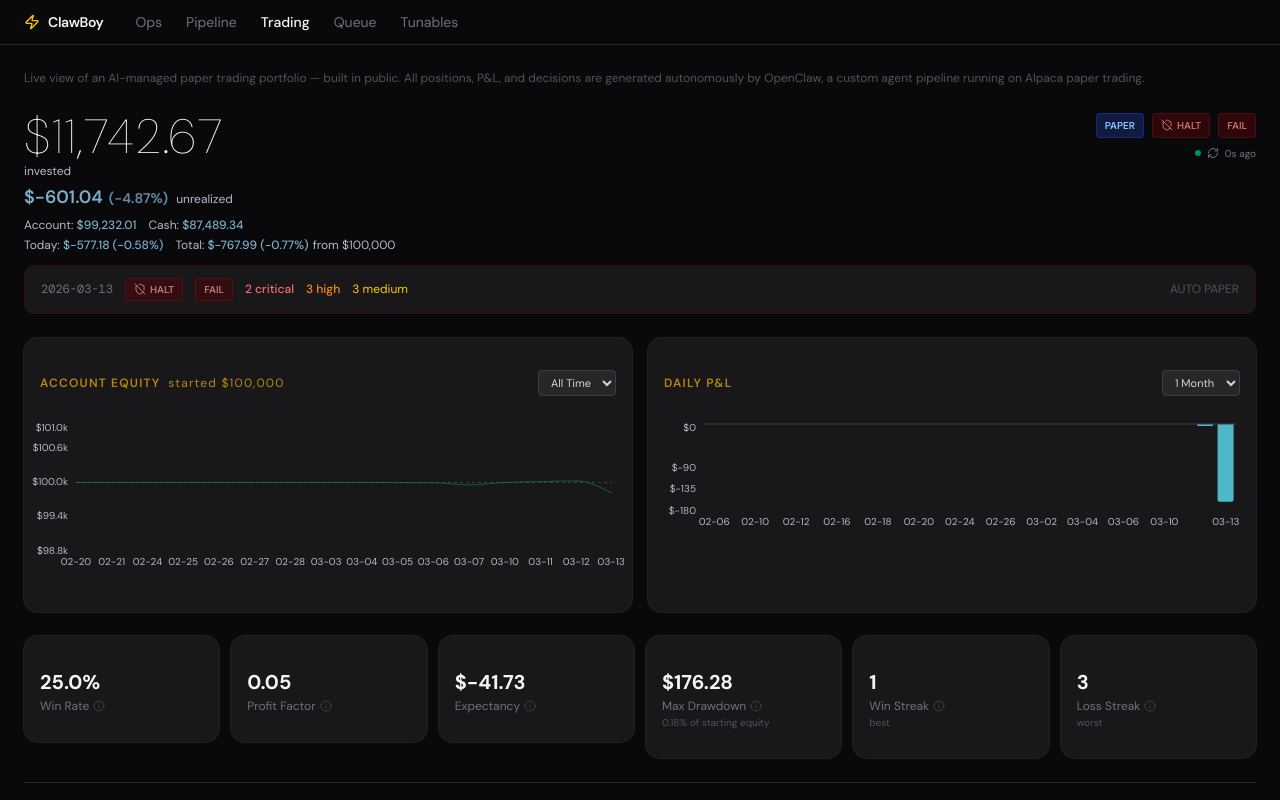
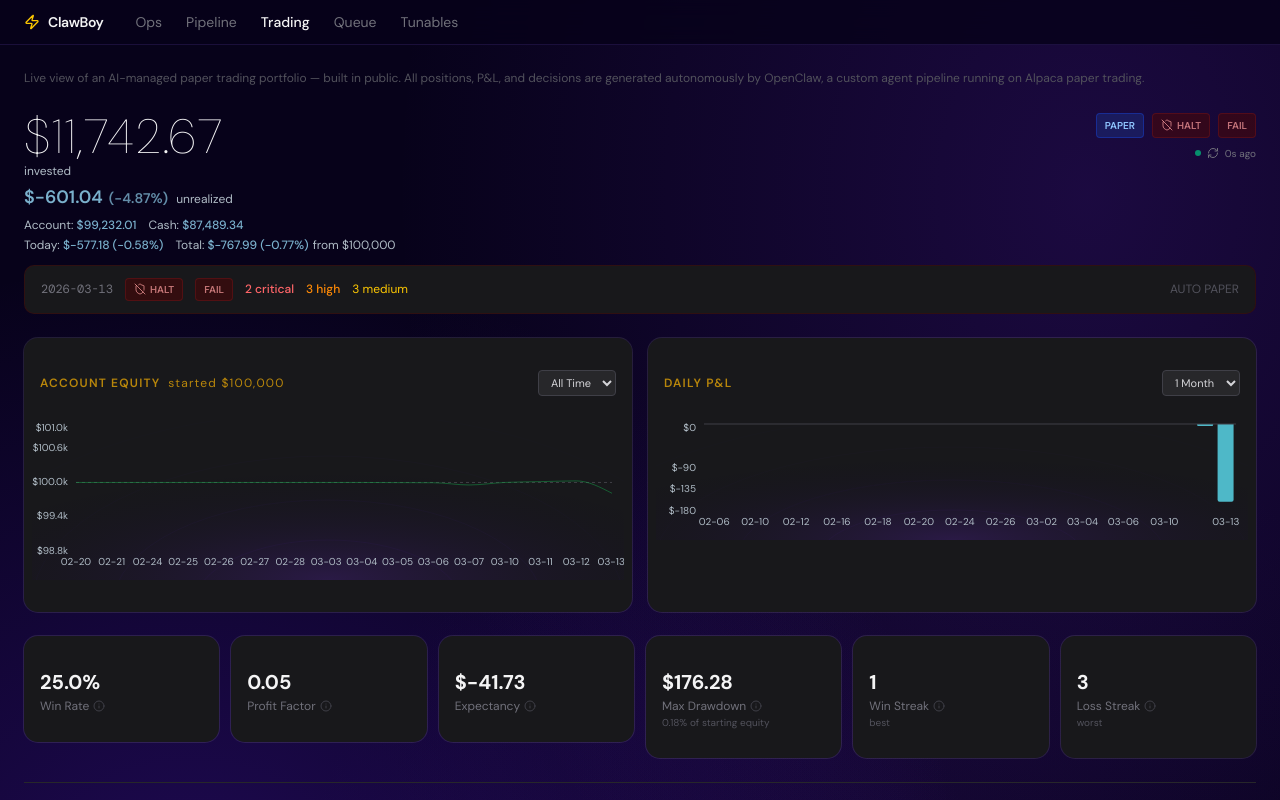
Before and after one commit to jacobbarkley/claw-dashboard, a Next.js app: page /trading in a window 1280 px wide. Shown: the top 800 px of the page. Built offline with nearby package versions, Linux system fonts and the light colour scheme; a web font is replaced by a local one.

Commit message:
Add orbital rings overlay to Daily P&L chart; complete nebula visual overhaul

```diff
--- a/app/globals.css
+++ b/app/globals.css
@@ -83,23 +83,23 @@
 }
 
 .dark {
-  --background: oklch(0.145 0 0);
+  --background: #07021a;
   --foreground: oklch(0.985 0 0);
-  --card: oklch(0.205 0 0);
+  --card: #0e0830;
   --card-foreground: oklch(0.985 0 0);
-  --popover: oklch(0.205 0 0);
+  --popover: #0e0830;
   --popover-foreground: oklch(0.985 0 0);
   --primary: oklch(0.87 0.00 0);
   --primary-foreground: oklch(0.205 0 0);
-  --secondary: oklch(0.269 0 0);
+  --secondary: #1a1040;
   --secondary-foreground: oklch(0.985 0 0);
-  --muted: oklch(0.269 0 0);
+  --muted: #1a1040;
   --muted-foreground: oklch(0.708 0 0);
-  --accent: oklch(0.371 0 0);
+  --accent: #221452;
   --accent-foreground: oklch(0.985 0 0);
   --destructive: oklch(0.704 0.191 22.216);
-  --border: oklch(1 0 0 / 10%);
-  --input: oklch(1 0 0 / 15%);
+  --border: rgba(139, 92, 246, 0.12);
+  --input: rgba(139, 92, 246, 0.10);
   --ring: oklch(0.556 0 0);
   --chart-1: oklch(0.809 0.105 251.813);
   --chart-2: oklch(0.623 0.214 259.815);
--- a/components/nav.tsx
+++ b/components/nav.tsx
@@ -13,7 +13,7 @@ export function Nav({ active }: { active: "dashboard" | "pipeline" | "trading" |
   return (
     <>
       {/* Top nav — logo always visible; links hidden on mobile */}
-      <div className="border-b border-zinc-800 px-6 py-3 flex items-center gap-6 shrink-0">
+      <div className="border-b px-6 py-3 flex items-center gap-6 shrink-0 backdrop-blur-md" style={{ borderColor: "rgba(139,92,246,0.15)", background: "rgba(7,2,26,0.80)" }}>
         <div className="flex items-center gap-2 mr-2">
           <Zap className="w-4 h-4 text-yellow-400" />
           <span className="font-semibold text-zinc-100 text-sm tracking-tight">ClawBoy</span>
@@ -36,7 +36,7 @@ export function Nav({ active }: { active: "dashboard" | "pipeline" | "trading" |
       </div>
 
       {/* Mobile bottom nav */}
-      <div className="sm:hidden fixed bottom-0 left-0 right-0 z-50 bg-zinc-950/95 backdrop-blur border-t border-zinc-800 flex">
+      <div className="sm:hidden fixed bottom-0 left-0 right-0 z-50 backdrop-blur-md border-t flex" style={{ background: "rgba(7,2,26,0.92)", borderColor: "rgba(139,92,246,0.15)" }}>
         {LINKS.map(({ href, label, icon: Icon }) => {
           const isActive = active === href.slice(1)
           return (
--- a/components/trading-dashboard.tsx
+++ b/components/trading-dashboard.tsx
@@ -399,6 +399,31 @@ function KpiCard({ label, value, sub, tooltip }: { label: string; value: string;
   )
 }
 
+// ─── Orbital Ring SVG overlay for charts ──────────────────────────────────────
+function OrbitalRings() {
+  return (
+    <svg
+      className="absolute inset-0 w-full h-full pointer-events-none"
+      xmlns="http://www.w3.org/2000/svg"
+      viewBox="0 0 800 200"
+      preserveAspectRatio="none"
+    >
+      <defs>
+        <radialGradient id="chartGlow" cx="50%" cy="100%" r="70%">
+          <stop offset="0%" stopColor="#4c1d95" stopOpacity="0.35" />
+          <stop offset="100%" stopColor="#07021a" stopOpacity="0" />
+        </radialGradient>
+      </defs>
+      <rect width="800" height="200" fill="url(#chartGlow)" />
+      <ellipse cx="400" cy="230" rx="180" ry="80"  fill="none" stroke="#7c3aed" strokeOpacity="0.10" strokeWidth="0.6" />
+      <ellipse cx="400" cy="230" rx="290" ry="130" fill="none" stroke="#7c3aed" strokeOpacity="0.08" strokeWidth="0.6" />
+      <ellipse cx="400" cy="230" rx="400" ry="185" fill="none" stroke="#7c3aed" strokeOpacity="0.06" strokeWidth="0.5" />
+      <ellipse cx="400" cy="230" rx="520" ry="240" fill="none" stroke="#7c3aed" strokeOpacity="0.04" strokeWidth="0.5" />
+      <ellipse cx="400" cy="230" rx="650" ry="300" fill="none" stroke="#7c3aed" strokeOpacity="0.03" strokeWidth="0.5" />
+    </svg>
+  )
+}
+
 // ─── Equity Curve ─────────────────────────────────────────────────────────────
 type Timeframe = "1D" | "1W" | "1M" | "YTD" | "1Y" | "3Y" | "5Y" | "ALL"
 
@@ -478,6 +503,8 @@ function EquityCurve({ data, baseValue }: { data: TradingData["equity_curve"]; b
         </div>
       </CardHeader>
       <CardContent className="px-2 pb-4">
+        <div className="relative">
+          <OrbitalRings />
           <ResponsiveContainer width="100%" height={160}>
           <LineChart data={displayData} margin={{ top: 4, right: 12, bottom: 0, left: 0 }}>
             <XAxis dataKey="date" tickFormatter={shortDate} tick={{ fontSize: 10, fill: "#b0bcc6" }} tickLine={false} axisLine={false} interval="preserveStartEnd" />
@@ -501,6 +528,7 @@ function EquityCurve({ data, baseValue }: { data: TradingData["equity_curve"]; b
             <Line type="monotone" dataKey="equity" stroke="#16a34a" strokeWidth={0.5} dot={false} />
           </LineChart>
         </ResponsiveContainer>
+        </div>
       </CardContent>
     </Card>
   )
@@ -556,6 +584,8 @@ function DailyPnlChart({ data }: { data: Array<{ date: string; net_pnl: number }
         </div>
       </CardHeader>
       <CardContent className="px-2 pb-4">
+        <div className="relative">
+          <OrbitalRings />
           <ResponsiveContainer width="100%" height={120}>
             <BarChart data={displayData} margin={{ top: 4, right: 12, bottom: 0, left: 0 }}>
               <XAxis dataKey="date" tickFormatter={shortDate} tick={{ fontSize: 10, fill: "#b0bcc6" }} tickLine={false} axisLine={false} interval="preserveStartEnd" />
@@ -573,6 +603,7 @@ function DailyPnlChart({ data }: { data: Array<{ date: string; net_pnl: number }
               </Bar>
             </BarChart>
           </ResponsiveContainer>
+        </div>
       </CardContent>
     </Card>
   )
@@ -1099,8 +1130,18 @@ export function TradingDashboard({ initialData }: { initialData: TradingData | n
   const exitSet = new Set(data.exit_candidates.map(e => e.symbol))
   const exitMap = Object.fromEntries(data.exit_candidates.map(e => [e.symbol, e]))
 
+  const nebulaBg = {
+    background: `
+      radial-gradient(ellipse at 15% 55%, rgba(88, 28, 220, 0.28) 0%, transparent 50%),
+      radial-gradient(ellipse at 85% 12%, rgba(109, 40, 217, 0.20) 0%, transparent 45%),
+      radial-gradient(ellipse at 50% 90%, rgba(67, 20, 140, 0.22) 0%, transparent 48%),
+      radial-gradient(ellipse at 70% 50%, rgba(76, 29, 149, 0.12) 0%, transparent 40%),
+      #07021a
+    `,
+  }
+
   return (
-    <div className="min-h-screen bg-zinc-950 text-zinc-100 font-sans pb-16 sm:pb-0">
+    <div className="min-h-screen text-zinc-100 font-sans pb-16 sm:pb-0" style={nebulaBg}>
       <Nav active="trading" />
 
       <div className="px-4 sm:px-6 py-6 space-y-6 max-w-7xl mx-auto">
```
Lines whose indentation alone changed are shown as unchanged.
